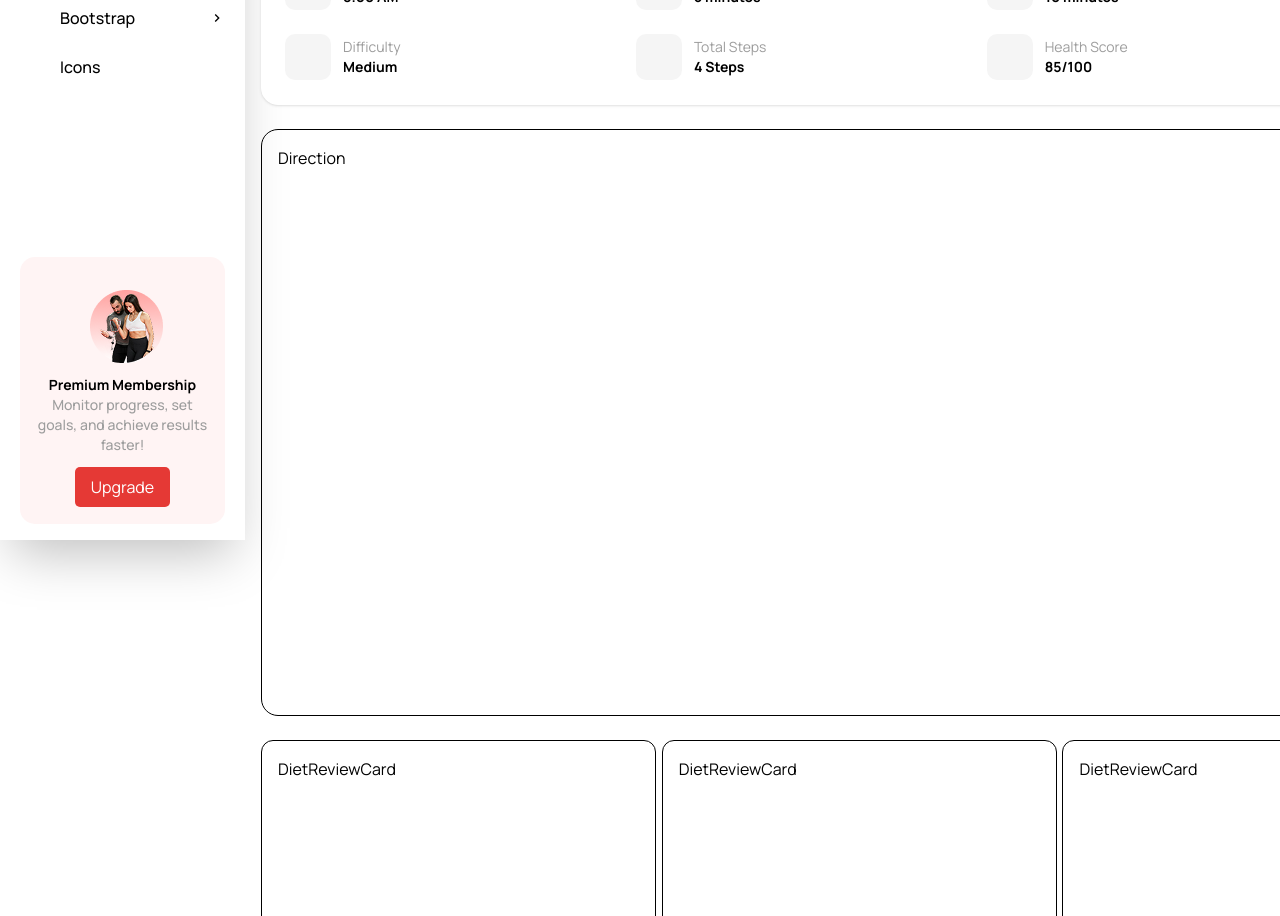
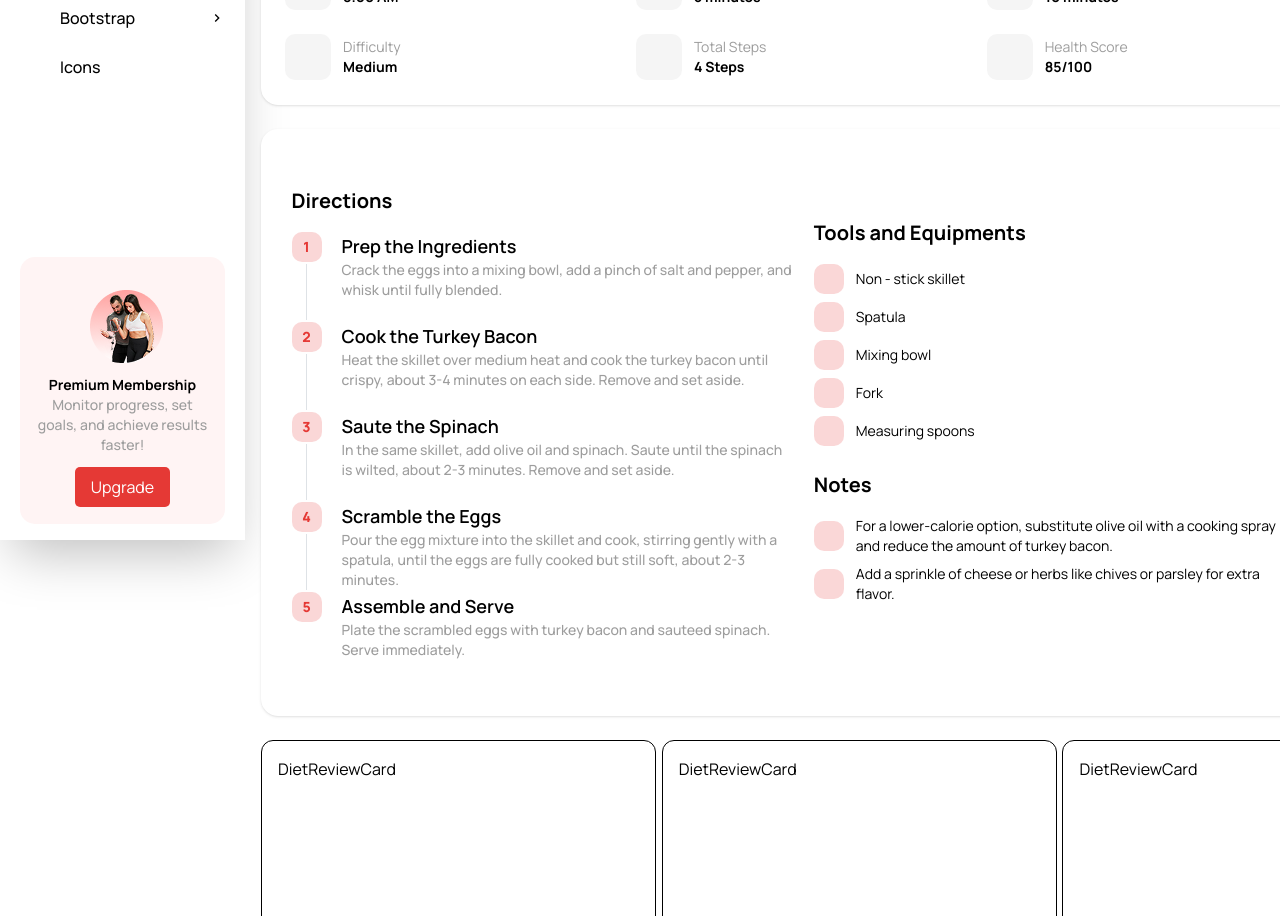
Before and after one commit to chiamakauyanna/dashboard_UI, a React (Vite) app in the folder fitness_platform/: page /diet_detail in a window 1280 px wide. Shown: the part 660-1576 px from the top of the page. Built offline with nearby package versions, Linux system fonts and the light colour scheme.

Commit message:
Added the directions section

```diff
--- a/fitness_platform/src/components/dietDetail/Direction.jsx
+++ b/fitness_platform/src/components/dietDetail/Direction.jsx
@@ -1,7 +1,71 @@
+import DirectionCard from "./cards/DirectionCard";
+import IngredientsCard from "./cards/IngredientsCard.JSX";
+
 const Direction = () => {
   return (
-    <div className='w-[1076.66px] h-[586.97px] p-4 rounded-[17px] border mt-6'>Direction</div>
-  )
-}
+    <div className="mt-6 grid h-[586.97px] w-[1076.66px] grid-cols-2 place-items-center rounded-[17px] bg-white p-6 shadow">
+      {/* Directions */}
+      <div>
+        <h2 className="mb-4 text-[20px] font-bold">Directions</h2>
+        <DirectionCard
+          step="1"
+          text="Prep the Ingredients"
+          description="Crack the eggs into a mixing bowl, add a pinch of salt and pepper, and
+whisk until fully blended."
+        />
+        <DirectionCard
+          step="2"
+          text="Cook the Turkey Bacon"
+          description="Heat the skillet over medium heat and cook the turkey bacon until
+crispy, about 3-4 minutes on each side. Remove and set aside."
+        />
+        <DirectionCard
+          step="3"
+          text="Saute the Spinach"
+          description="In the same skillet, add olive oil and spinach. Saute until the spinach
+is wilted, about 2-3 minutes. Remove and set aside."
+        />
+        <DirectionCard
+          step="4"
+          text="Scramble the Eggs"
+          description="Pour the egg mixture into the skillet and cook, stirring gently with a
+spatula, until the eggs are fully cooked but still soft, about 2-3
+minutes."
+        />
+        <DirectionCard
+          step="5"
+          text="Assemble and Serve"
+          description="Plate the scrambled eggs with turkey bacon and sauteed spinach.
+Serve immediately."
+          isLast
+        />
+      </div>
+      <div className="w-[485.33px]">
+        {/* Tools and Equipments */}
+        <div>
+          <h2 className="mb-4 text-[20px] font-bold">Tools and Equipments</h2>
+          <IngredientsCard steps="Non - stick skillet" />
+          <IngredientsCard steps="Spatula" />
+          <IngredientsCard steps="Mixing bowl" />
+          <IngredientsCard steps="Fork" />
+          <IngredientsCard steps="Measuring spoons" />
+        </div>
 
-export default Direction
+        {/* Notes */}
+        <div className="py-4">
+          <h2 className="mb-4 text-[20px] font-bold">Notes</h2>
+          <IngredientsCard
+            steps="For a lower-calorie option, substitute olive oil with a cooking spray
+and reduce the amount of turkey bacon."
+          />
+          <IngredientsCard
+            steps="Add a sprinkle of cheese or herbs like chives or parsley for extra
+flavor."
+          />
+        </div>
+      </div>
+    </div>
+  );
+};
+
+export default Direction;
--- a/fitness_platform/src/components/dietDetail/NutritionFacts.jsx
+++ b/fitness_platform/src/components/dietDetail/NutritionFacts.jsx
@@ -1,7 +1,23 @@
+import NutritionContentCard from "./cards/NutritionContentCard";
+
 const NutritionFacts = () => {
   return (
-    <div className='w-[526.33px] h-[162.19px] p-3 rounded-[17px] border mt-6'>NutritionFacts</div>
-  )
-}
+    <div className="mt-6 h-139.25 w-[526.33px] rounded-[17px] bg-white p-6 shadow">
+      <h2 className="pb-3 text-[20px] font-bold">Nutrition Facts</h2>
 
-export default NutritionFacts
+      <NutritionContentCard nutrient="Calories" value="350" />
+      <NutritionContentCard nutrient="Total Carbohydrates" value="10 gr" />
+      <NutritionContentCard nutrient="Protein" value="25 gr" />
+      <NutritionContentCard nutrient="Total Fat" value="20 gr" />
+      <NutritionContentCard nutrient="Cholesterol" value="370 mg" />
+      <NutritionContentCard nutrient="Sodium" value="720 mg" />
+      <NutritionContentCard nutrient="Potassium" value="500 mg" />
+      <NutritionContentCard nutrient="Vitamin A" value="120% DV" />
+      <NutritionContentCard nutrient="Vitamin C" value="20% DV" />
+      <NutritionContentCard nutrient="Calcium" value="10% DV" />
+      <NutritionContentCard nutrient="Iron" value="15% DV" />
+    </div>
+  );
+};
+
+export default NutritionFacts;
--- a/fitness_platform/src/components/dietDetail/cards/DietPrepCard.jsx
+++ b/fitness_platform/src/components/dietDetail/cards/DietPrepCard.jsx
@@ -1,7 +1,7 @@
 const DietPrepCard = ({ text, value }) => {
   return (
     <div className="flex items-center justify-center gap-3">
-      <div className="h-11.5 w-11.5 rounded-[10px] bg-[#F5F5F5]"></div>
+      <div className="h-11.5 w-11.5 shrink-0 rounded-[10px] bg-[#F5F5F5]"></div>
       <div className="text-sm">
         <p className="font medium text-[#9D9D9D]">{text}</p>
         <p className="font-bold">{value}</p>
--- /dev/null
+++ b/fitness_platform/src/components/dietDetail/cards/DirectionCard.jsx
@@ -0,0 +1,26 @@
+const DirectionCard = ({ step, text, description, isLast }) => {
+  return (
+    <div>
+      <div className="flex w-[501.33px] gap-5">
+        <div className="flex flex-col items-center">
+          {/* steps */}
+          <div className="bg-accent/20 grid h-7.5 w-7.5 shrink-0 place-items-center rounded-[10px]">
+            <p className="text-accent text-sm font-extrabold">{step}</p>
+          </div>
+
+          {/* line */}
+          {!isLast && (
+            <div className="bg-secondary my-0.5 w-px flex-1 py-7"></div>
+          )}
+        </div>
+
+        <div>
+          <p className="text-lg font-semibold">{text}</p>
+          <p className="text-sm font-medium text-[#9D9D9D]">{description}</p>
+        </div>
+      </div>
+    </div>
+  );
+};
+
+export default DirectionCard;
--- a/fitness_platform/src/components/dietDetail/cards/IngredientsCard.jsx
+++ b/fitness_platform/src/components/dietDetail/cards/IngredientsCard.jsx
@@ -1,7 +1,7 @@
 const IngredientsCard = ({ steps }) => {
   return (
-    <div className="flex gap-3 items-center mb-2">
-      <div className="bg-accent/20 h-7.5 w-7.5 rounded-[10px]"></div>
+    <div className="mb-2 flex items-center gap-3">
+      <div className="bg-accent/20 h-7.5 w-7.5 shrink-0 rounded-[10px]"></div>
       <p className="font medium text-sm">{steps}</p>
     </div>
   );
--- /dev/null
+++ b/fitness_platform/src/components/dietDetail/cards/NutritionContentCard.jsx
@@ -0,0 +1,10 @@
+const NutritionContentCard = ({ nutrient, value }) => {
+  return (
+    <div className="flex items-center justify-between border-b border-[#D9D9D9] py-2 font-semibold">
+      <p>{nutrient}</p>
+      <p>{value}</p>
+    </div>
+  );
+};
+
+export default NutritionContentCard;
```
